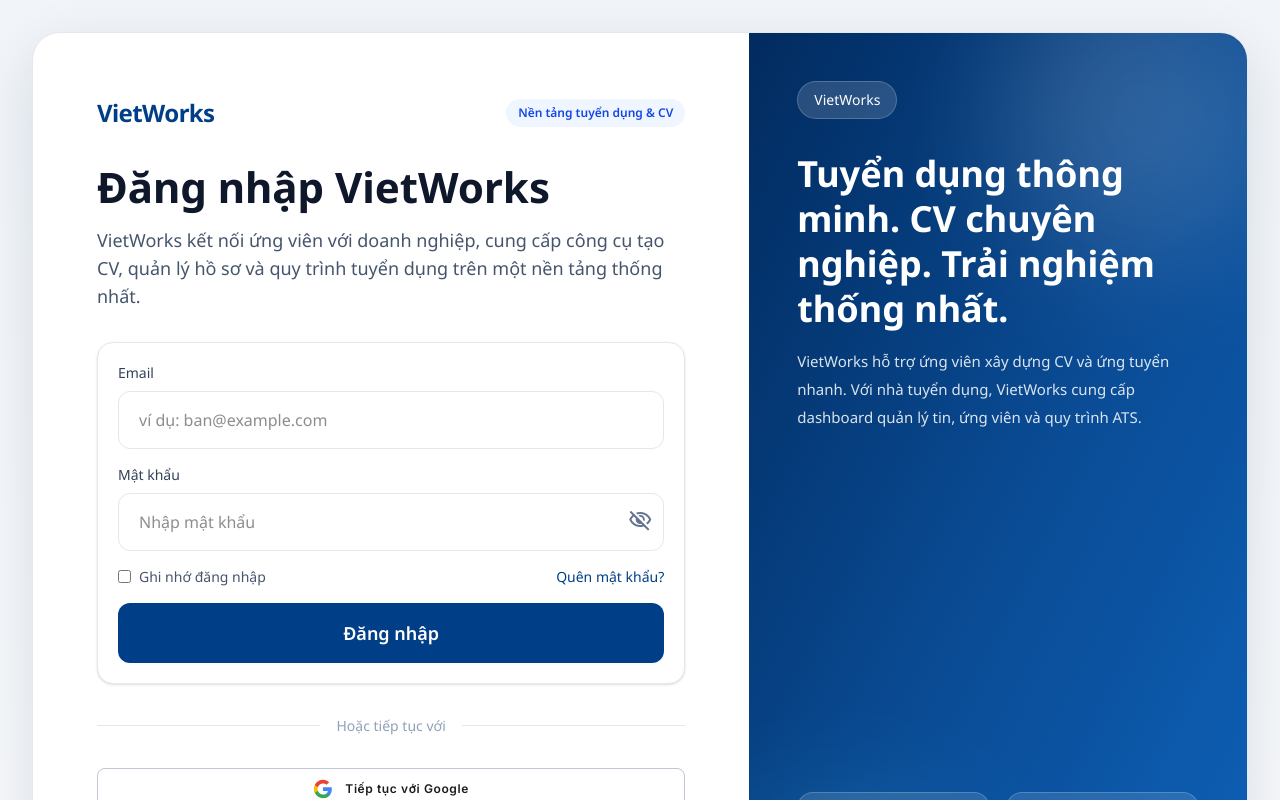
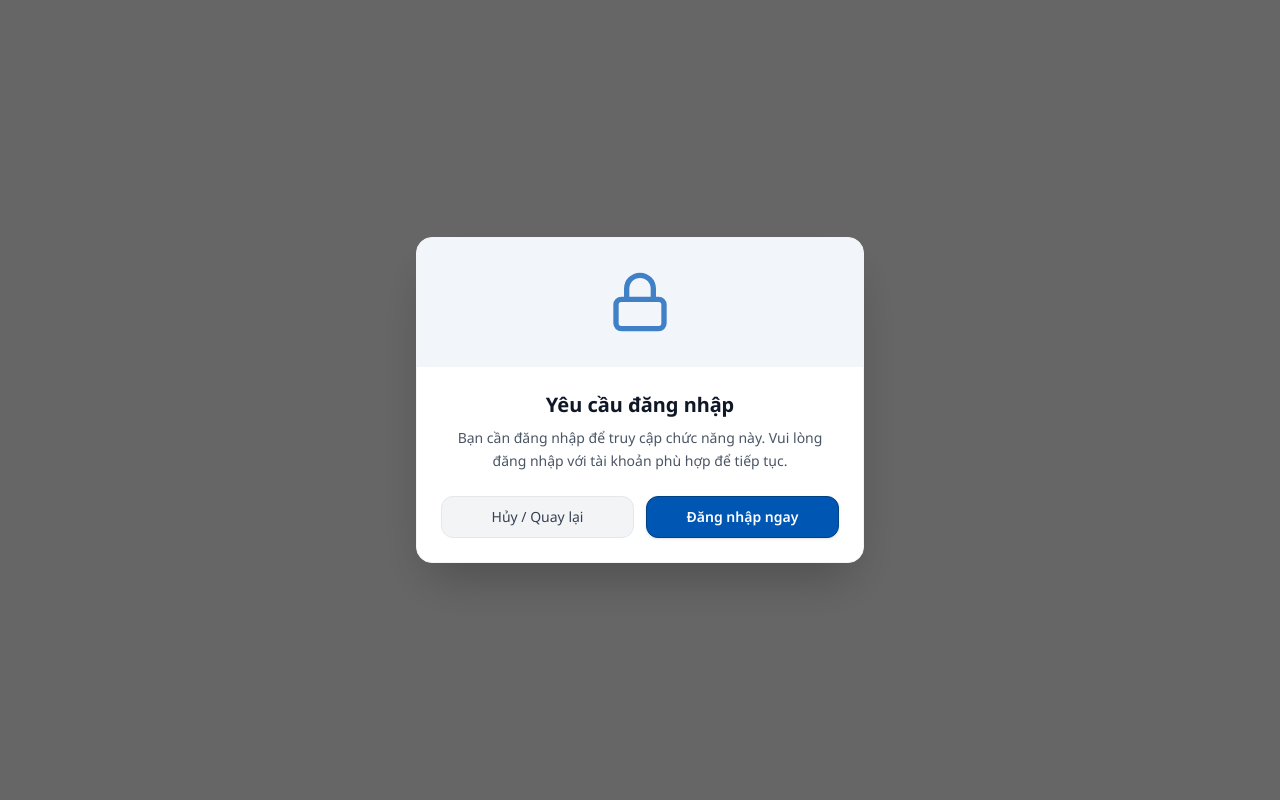
Before and after one commit to ngtuan92/vietworks-client, a React (Vite) app: page /admin/jobs/1 in a window 1280 px wide. Before the commit this address led to /login. Shown: the top 800 px of the page. Built offline with nearby package versions, Linux system fonts and the light colour scheme.

Commit message:
feat(auth): add modal notification for unauthenticated access on protected routes

```diff
--- a/src/components/common/ProtectedRoute.jsx
+++ b/src/components/common/ProtectedRoute.jsx
@@ -1,20 +1,72 @@
-import React from 'react';
-import { Navigate, Outlet, useLocation } from 'react-router-dom';
+import React, { useState } from 'react';
+import { Navigate, Outlet, useLocation, useNavigate } from 'react-router-dom';
+import { FiLock } from 'react-icons/fi';
 import useAuth from '../../hooks/useAuth';
 
 const ProtectedRoute = ({ allowedRoles }) => {
   const { isAuthenticated, user } = useAuth();
   const location = useLocation();
+  const navigate = useNavigate();
+  const [showModal, setShowModal] = useState(true);
+
+  const isEmployerRoute = location.pathname.startsWith('/employer');
+  const loginPath = isEmployerRoute ? '/employer/login' : '/login';
+
+  const handleLoginRedirect = () => {
+    setShowModal(false);
+    navigate(loginPath, { replace: true, state: { from: location } });
+  };
+
+  const handleCancelRedirect = () => {
+    setShowModal(false);
+    if (window.history.length > 1) {
+      navigate(-1);
+    } else {
+      navigate('/', { replace: true });
+    }
+  };
 
   if (!isAuthenticated) {
-    // Redirect to login page and keep track of where the user was trying to go
-    const isEmployerRoute = location.pathname.startsWith('/employer');
-    const loginPath = isEmployerRoute ? '/employer/login' : '/login';
-    return <Navigate to={loginPath} replace state={{ from: location }} />;
+    if (!showModal) return null;
+    return (
+      <div className="fixed inset-0 z-50 flex items-center justify-center p-4 bg-black/60 backdrop-blur-sm transition-opacity duration-300">
+        <div className="relative w-full max-w-md overflow-hidden bg-white rounded-2xl shadow-2xl border border-gray-100 transform transition-all duration-300 scale-100 opacity-100">
+          {/* Header Bar with Lock Icon */}
+          <div className="flex items-center justify-center p-8 bg-[#0056b3]/5 border-b border-gray-100">
+            <FiLock className="w-16 h-16 text-[#0056b3] animate-pulse" />
+          </div>
+
+          {/* Content Body */}
+          <div className="p-6 text-center">
+            <h3 className="text-xl font-bold text-gray-900 mb-2">
+              Yêu cầu đăng nhập
+            </h3>
+            <p className="text-gray-600 text-sm leading-relaxed">
+              Bạn cần đăng nhập để truy cập chức năng này. Vui lòng đăng nhập với tài khoản phù hợp để tiếp tục.
+            </p>
+          </div>
+
+          {/* Footer Action Buttons */}
+          <div className="px-6 pb-6 flex items-center gap-3">
+            <button
+              onClick={handleCancelRedirect}
+              className="flex-1 px-4 py-2.5 text-sm font-medium text-gray-700 bg-gray-100 border border-gray-200 rounded-xl hover:bg-gray-200 transition-colors duration-200 cursor-pointer"
+            >
+              Hủy / Quay lại
+            </button>
+            <button
+              onClick={handleLoginRedirect}
+              className="flex-1 px-4 py-2.5 text-sm font-semibold text-white bg-[#0056b3] border border-[#004085] rounded-xl hover:bg-[#004085] shadow-sm transition-all duration-200 hover:-translate-y-0.5 active:translate-y-0 cursor-pointer"
+            >
+              Đăng nhập ngay
+            </button>
+          </div>
+        </div>
+      </div>
+    );
   }
 
   if (allowedRoles && !allowedRoles.includes(user?.role)) {
-    // If user's role is not in the allowed list, redirect them to their respective dashboard/homepage
     if (user?.role === 'ADMIN') {
       return <Navigate to="/admin/dashboard" replace />;
     }
```
